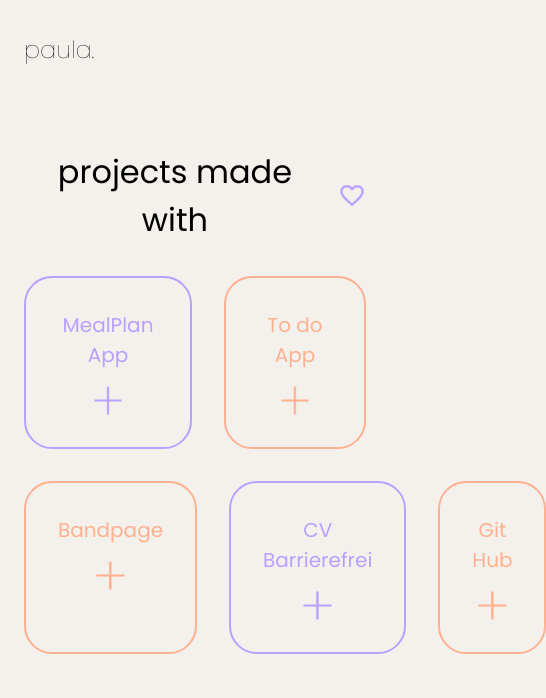
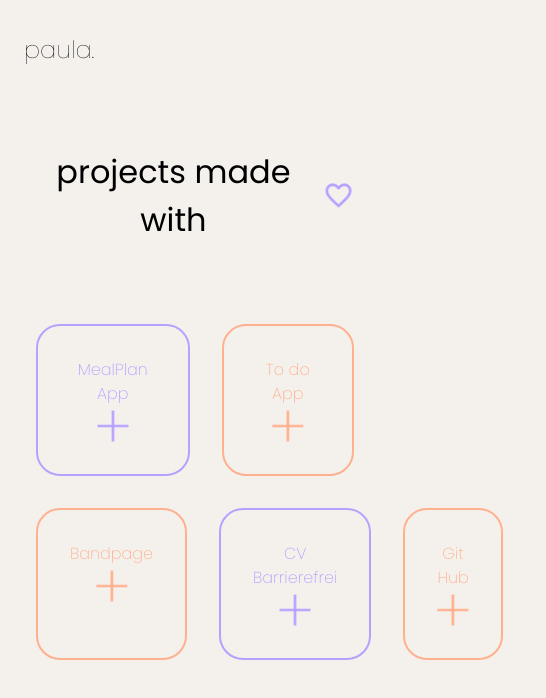
Before and after one commit to PaulaAshvillage/PaulaPortfolio, a Vue app: page /projects in a window 390 px wide. Shown: the top 698 px of the page, 546 px wide, since content can reach past the window. Built offline with nearby package versions, Linux system fonts and the light colour scheme.

Commit message:
adds media queries repsonisve for prject page

```diff
--- a/src/views/ProjectsView.vue
+++ b/src/views/ProjectsView.vue
@@ -37,10 +37,11 @@ h1 {
   justify-content: start;
   align-items: center;
   gap: 0.75rem;
+  padding-bottom: 3rem;
 }
 img {
-  height: 1.8rem;
-  width: 1.8rem;
+  height: 2rem;
+  width: 2rem;
 }
 .link-wrapper {
   display: flex;
@@ -50,6 +51,7 @@ img {
 }
 .project-link {
   font-size: 1.25rem;
+  font-weight: 300;
   display: flex;
   flex-direction: column;
   align-items: center;
@@ -65,4 +67,16 @@ img {
   color: var(--color-orange);
   border: 2px solid var(--color-orange);
 }
+@media (max-width: 600px) {
+  .content-wrapper {
+    padding-inline: 0.75rem;
+  }
+  .project-link {
+    font-size: 1rem;
+    font-weight: 200;
+    gap: 0.25rem;
+
+    border-radius: 1.5rem;
+  }
+}
 </style>
```
